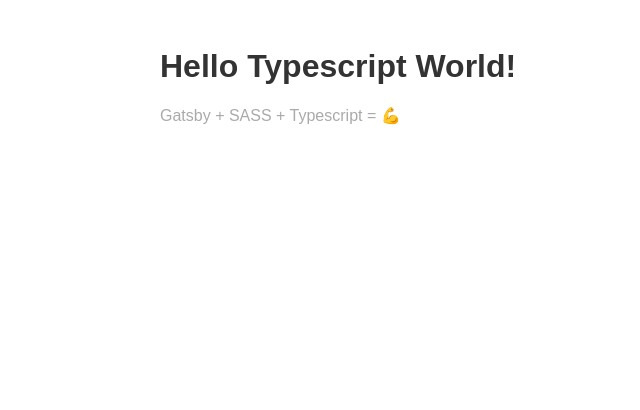
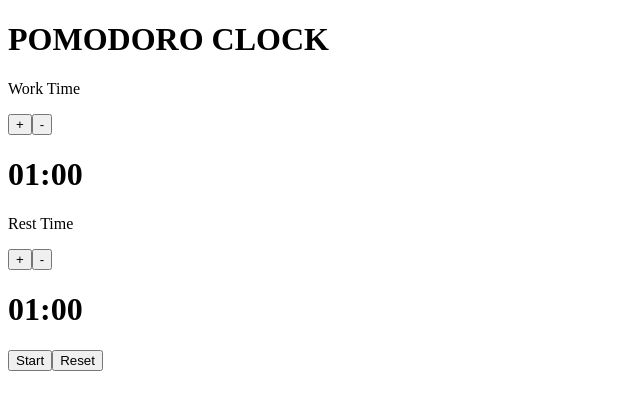
Before and after one commit to halogen7/pomodoro-clock, a Gatsby site: page / in a window 1280 px wide. Shown: the whole page, without its empty margins (0-640 px from the left). Built offline with nearby package versions, Linux system fonts and the light colour scheme; Gatsby itself is replaced by a stand-in of ours.

Commit message:
Adds timer components

```diff
--- /dev/null
+++ b/src/components/clock.tsx
@@ -0,0 +1,88 @@
+import React from 'react';
+import formatTime from '../utilities/formatTimeDisplay';
+import Pomodoro from './pomodoro';
+import Rest from './rest';
+
+const Clock = () => {
+    const workChime: HTMLAudioElement = new Audio('https://s3.amazonaws.com/freecodecamp/simonSound1.mp3');
+    const restChime: HTMLAudioElement = new Audio('https://s3.amazonaws.com/freecodecamp/simonSound1.mp3');
+
+    const [workTime, setWorkTime] = React.useState<number>(1 * 60);
+    const [restTime, setRestTime] = React.useState<number>(1 * 60);
+
+    const [time, setTime] = React.useState<number>(0);
+
+    const [currentPhase, setCurrentPhase] = React.useState<string | null>(null);
+
+    let phaseInterval: number = 0;
+
+    const handleAddWorkTime = () => {
+        setWorkTime(workTime + 60);
+    };
+    const handleRemoveWorkTime = () => {
+        setWorkTime(workTime - 60);
+    };
+
+    const handleAddRestTime = () => {
+        setRestTime(restTime + 60);
+    };
+    const handleRemoveRestTime = () => {
+        setRestTime(restTime - 60);
+    };
+
+    const handleStart = () => {
+        setCurrentPhase('work');
+        setTime(workTime);
+    };
+    const handleReset = () => {
+        setCurrentPhase(null);
+        window.clearInterval(phaseInterval);
+    };
+
+    const countdown = () => {
+        setTime((prevTime) => (prevTime -= 1));
+    };
+
+    React.useEffect(() => {
+        if (currentPhase !== null && phaseInterval === 0) {
+            phaseInterval = window.setInterval(countdown, 1000);
+
+            if (time === 0) {
+                handleReset();
+                if (currentPhase === 'work') {
+                    workChime.play();
+                    setTime(restTime);
+                    setCurrentPhase('rest');
+                } else {
+                    restChime.play();
+                    setTime(workTime);
+                    setCurrentPhase('work');
+                }
+            }
+        }
+
+        return () => {
+            window.clearInterval(phaseInterval);
+        };
+    }, [currentPhase, time]);
+
+    const displayWorkTime = currentPhase === 'work' ? formatTime(time) : formatTime(workTime);
+    const displayRestTime = currentPhase === 'rest' ? formatTime(time) : formatTime(restTime);
+
+    return (
+        <>
+            <Pomodoro time={displayWorkTime} handleAddTime={handleAddWorkTime} handleRemoveTime={handleRemoveWorkTime} />
+            <Rest time={displayRestTime} handleAddTime={handleAddRestTime} handleRemoveTime={handleRemoveRestTime} />
+            <div className="buttons">
+                <button onClick={handleStart} className="btn">
+                    Start
+                </button>
+                <button onClick={handleReset} className="btn">
+                    Reset
+                </button>
+            </div>
+        </>
+    );
+};
+
+export default Clock;
--- /dev/null
+++ b/src/components/pomodoro.tsx
@@ -0,0 +1,28 @@
+import React from 'react';
+
+interface PomodoroProps {
+    time: string;
+    handleAddTime: () => void;
+    handleRemoveTime: () => void;
+}
+
+const Pomodoro = (props: PomodoroProps) => {
+    return (
+        <>
+            <div className="work">
+                <p>Work Time</p>
+                <button onClick={props.handleAddTime} className="btn plus-work">
+                    +
+                </button>
+                <button onClick={props.handleRemoveTime} className="btn minus-work">
+                    -
+                </button>
+            </div>
+            <div className="work-clock">
+                <h1 className="time">{props.time}</h1>
+            </div>
+        </>
+    );
+};
+
+export default Pomodoro;
--- /dev/null
+++ b/src/components/rest.tsx
@@ -0,0 +1,28 @@
+import React from 'react';
+
+interface RestProps {
+    time: string;
+    handleAddTime: () => void;
+    handleRemoveTime: () => void;
+}
+
+const Rest = (props: RestProps) => {
+    return (
+        <>
+            <div className="rest">
+                <p>Rest Time</p>
+                <button onClick={props.handleAddTime} className="btn plus-rest">
+                    +
+                </button>
+                <button onClick={props.handleRemoveTime} className="btn minus-rest">
+                    -
+                </button>
+            </div>
+            <div className="rest-clock">
+                <h1 className="time">{props.time}</h1>
+            </div>
+        </>
+    );
+};
+
+export default Rest;
--- a/src/globals.d.ts
+++ /dev/null
@@ -1,4 +0,0 @@
-declare module '*.scss' {
-  const content: {[className: string]: string};
-  export = content;
-}
--- a/src/pages/Index.module.scss
+++ b/src/pages/Index.module.scss
@@ -1,4 +1,4 @@
-.Container {
+.container {
 	max-width: 60rem;
 	margin: 3rem auto 0;
 	font-family: sans-serif;
--- a/src/pages/index.tsx
+++ b/src/pages/index.tsx
@@ -1,17 +1,6 @@
 import { graphql } from 'gatsby';
-import * as React from 'react';
-import * as styles from './Index.module.scss';
-
-interface IndexPageProps {
-  data: {
-    site: {
-      siteMetadata: {
-        name: string;
-        tagline: string;
-      },
-    },
-  };
-}
+import React from 'react';
+import Clock from '../components/clock';
 
 export const indexPageQuery = graphql`
     query IndexPageQuery {
@@ -24,19 +13,13 @@ export const indexPageQuery = graphql`
     }
 `;
 
-export default class IndexPage extends React.Component<IndexPageProps, {}> {
+const IndexPage: React.FC = () => {
+    return (
+        <>
+            <h1>POMODORO CLOCK</h1>
+            <Clock />
+        </>
+    );
+};
 
-  public render() {
-    const {
-      name,
-      tagline,
-    } = this.props.data.site.siteMetadata;
-
-    return (
-      <div className={styles.Container}>
-        <h1>{name}</h1>
-        <p>{tagline}</p>
-      </div>
-    );
-  }
-}
+export default IndexPage;
--- /dev/null
+++ b/src/utilities/formatTimeDisplay.tsx
@@ -0,0 +1,11 @@
+const formatTime = (time: number) => {
+    const minutes = Math.floor(time / 60);
+    const seconds = time % 60;
+
+    const minuteStr = minutes.toString().padStart(2, '0');
+    const secondStr = seconds.toString().padStart(2, '0');
+
+    return minuteStr + ':' + secondStr;
+};
+
+export default formatTime;
```
Also changed, not shown: package.json (+9 -1 lines), tsconfig.json (+7 -7 lines), tslint.json (+11 -3 lines), README.md, 4 other files. Lines whose indentation alone changed are shown as unchanged.
